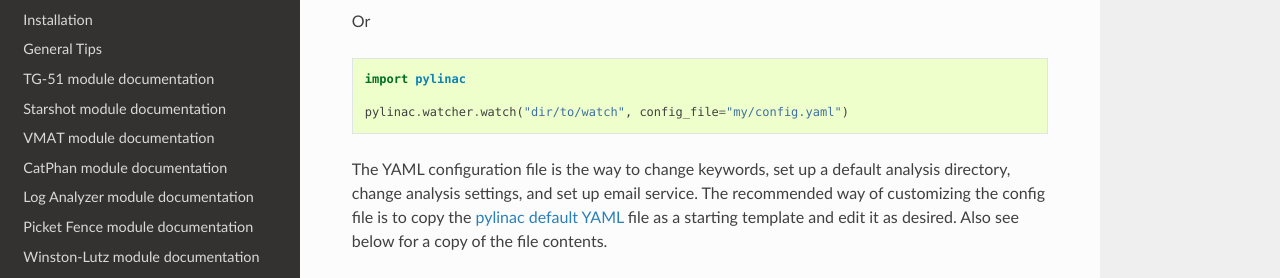
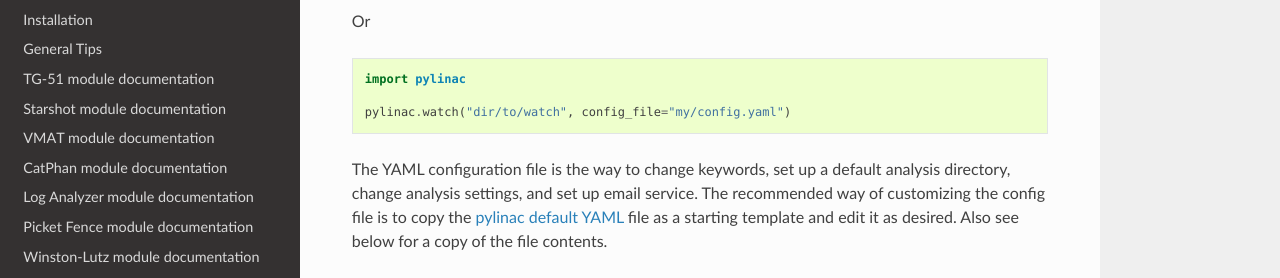
Before and after one commit to jrkerns/pylinac, a Sphinx documentation site: the page built from docs/source/watcher.rst, in a window 1280 px wide and 900 px high, scrolled down 1689 px. Shown: the part 155-433 px from the top of the window. Built offline with Sphinx 7.4.7 and the Read the Docs theme 2.0.0, drawn with Linux system fonts in a browser that asks for light colours.

Commit message:
documentation cleanup

```diff
--- a/docs/source/cbct_docs.rst
+++ b/docs/source/cbct_docs.rst
@@ -248,6 +248,7 @@
 .. autoclass:: pylinac.ct.CatPhanBase
 
 Module classes (CTP404, etc)
+^^^^^^^^^^^^^^^^^^^^^^^^^^^^
 
 .. autoclass:: pylinac.ct.Slice
 
@@ -263,6 +264,7 @@
 
 
 ROI Objects
+^^^^^^^^^^^
 
 .. autoclass:: pylinac.ct.ROIManagerMixin
 
--- a/docs/source/planar_imaging.rst
+++ b/docs/source/planar_imaging.rst
@@ -224,6 +224,7 @@
   The figure can also be saved::
 
       qc3.save_analyzed_image('myqc3.png')
+
  A PDF report can also be generated::
 
       qc3.publish_pdf('myqc3-june.pdf')
--- a/docs/source/watcher.rst
+++ b/docs/source/watcher.rst
@@ -89,7 +89,7 @@
 
     import pylinac
 
-    pylinac.watcher.watch("dir/to/watch", config_file="my/config.yaml")
+    pylinac.watch("dir/to/watch", config_file="my/config.yaml")
 
 The YAML configuration file is the way to change keywords, set up a default analysis directory,
 change analysis settings, and set up email service.
```
Also changed, not shown: other parts of docs/source/cbct_docs.rst (+1 -2 lines).
